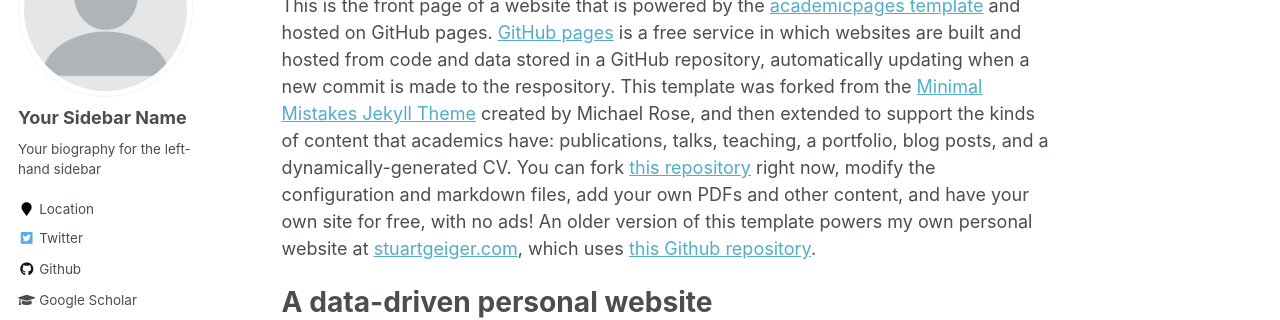
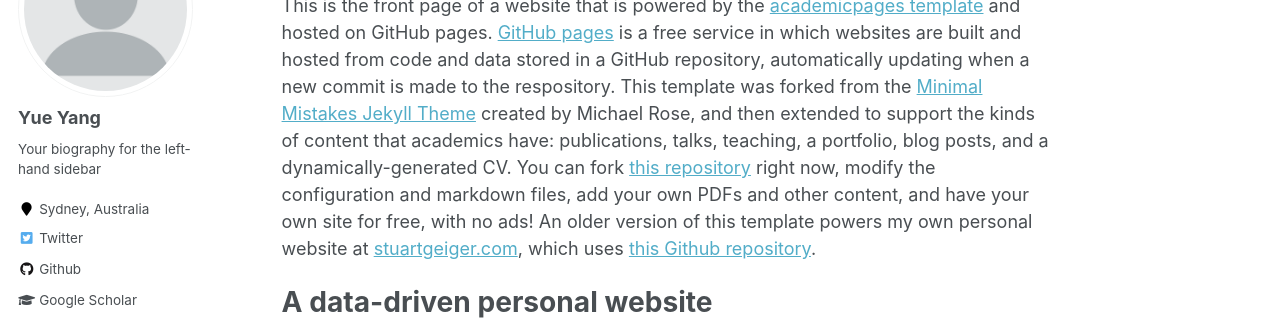
Before and after one commit to marco-yue/biography, a Jekyll site: the page built from _pages/about.md, in a window 1280 px wide. Shown: the part 196-516 px from the top of the page. Built offline with Jekyll 4.4.1, drawn with Linux system fonts in a browser that asks for light colours; some web fonts are replaced.

Commit message:
Update _config.yml

```diff
--- a/_config.yml
+++ b/_config.yml
@@ -82,13 +82,13 @@ analytics:
 
 # Site Author
 author:
-  name             : "Your Sidebar Name"
+  name             : "Yue Yang"
   avatar           : "profile.png"
   bio              : "Your biography for the left-hand sidebar"
-  location         : "Location"
+  location         : "Sydney, Australia"
   employer         :
   pubmed           : "https://www.ncbi.nlm.nih.gov/pubmed/?term=john+snow"
-  googlescholar    : "http://yourfullgooglescholarurl.com"
+  googlescholar    : "https://scholar.google.com/citations?user=dDrJPXcAAAAJ&hl=zh-CN"
   email            :
   researchgate     :  # example: "https://www.researchgate.net/profile/yourprofile"
   uri              :
```
